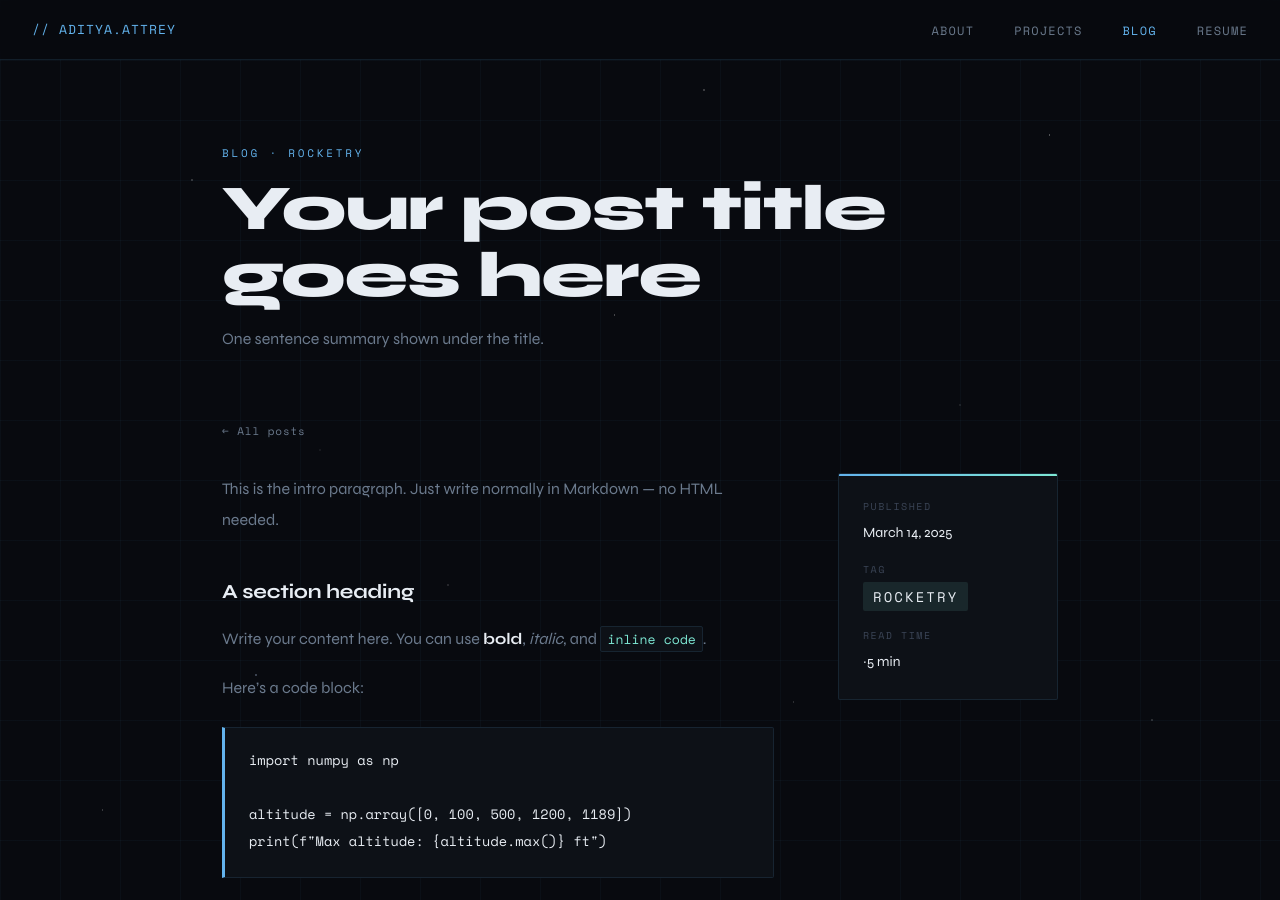
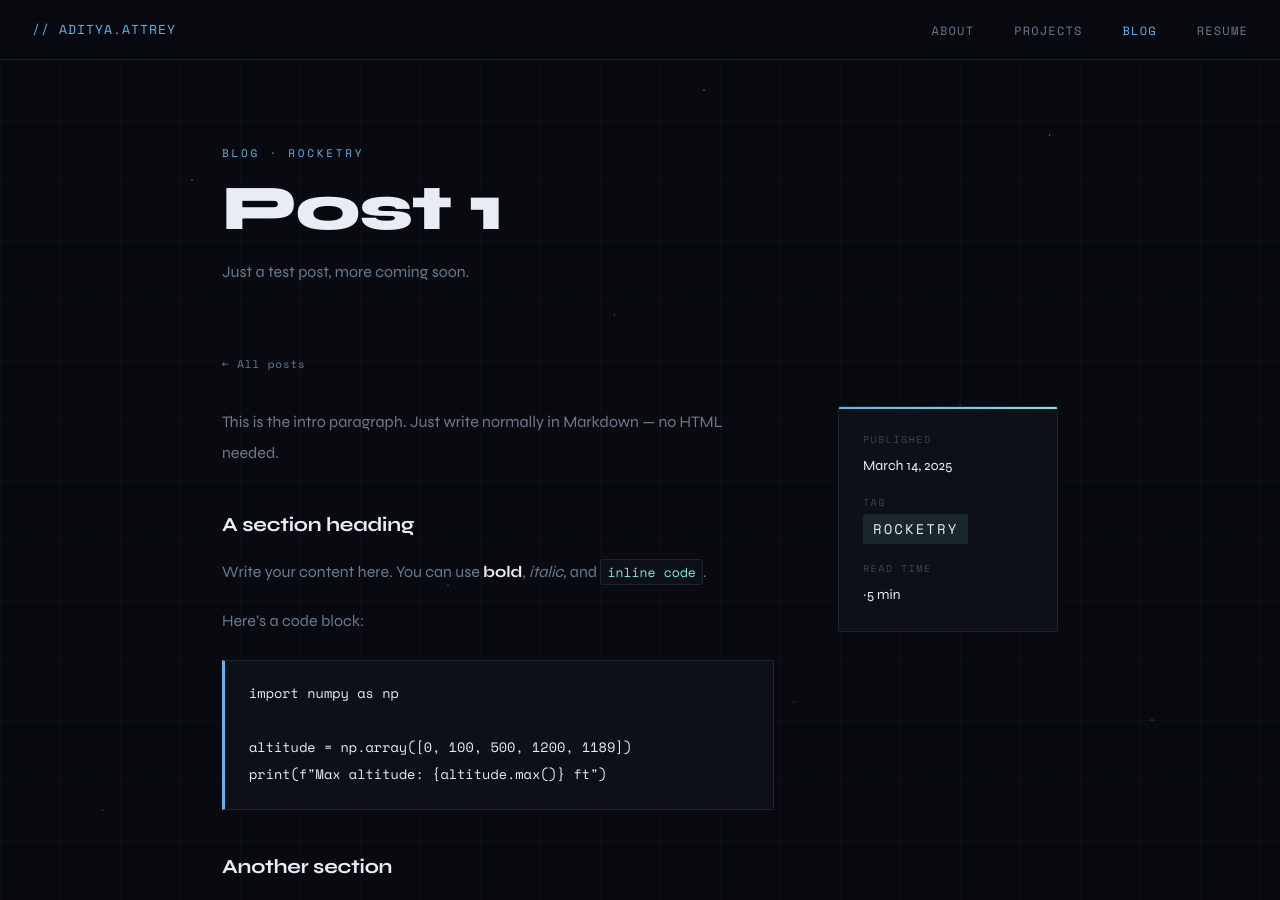
Before and after one commit to FBRDCYB3R/Aero-Blog, a Jekyll site: the page built from _posts/2025-03-14-example-post.md, in a window 1280 px wide and 900 px high. Built offline with Jekyll 4.4.1, drawn with Linux system fonts in a browser that asks for light colours.

Commit message:
Update post title and description

```diff
--- a/_posts/2025-03-14-example-post.md
+++ b/_posts/2025-03-14-example-post.md
@@ -1,8 +1,8 @@
 ---
-title: "Your post title goes here"
+title: "Post 1"
 date: 2025-03-14
 tags: [Rocketry]
-description: "One sentence summary shown under the title."
+description: "Just a test post, more coming soon."
 read_time: 5
 ---
 
```
